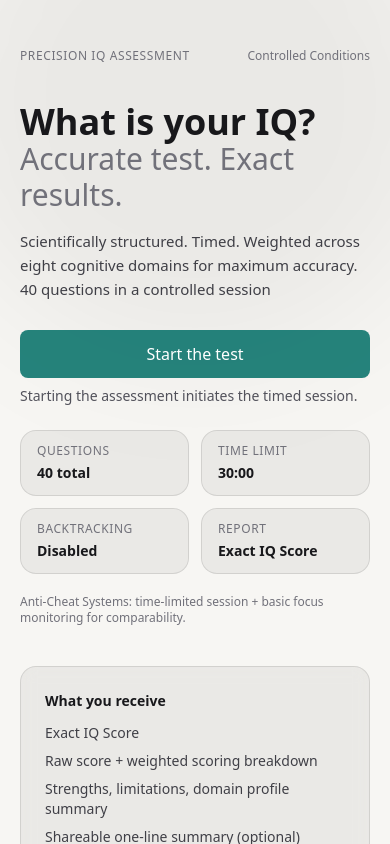
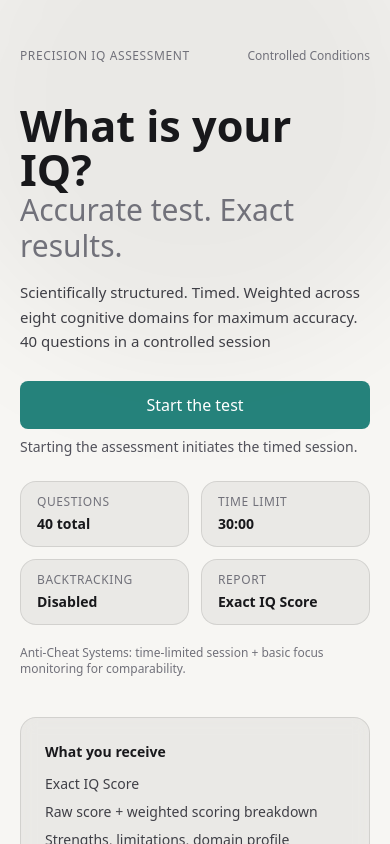
Before and after one commit to rickey88-rgb/iq-test-ny, a Next.js app: page / in a window 390 px wide. Shown: the top 844 px of the page. Built offline with nearby package versions, Linux system fonts and the light colour scheme; no server answers.

Commit message:
Increase mobile hero headline size

```diff
--- a/app/page.tsx
+++ b/app/page.tsx
@@ -35,9 +35,9 @@ export default function HomePage() {
         {/* Hero */}
         <section className="mt-10 md:mt-14">
           <div className="max-w-[900px]">
-            <h1 className="mt-4 text-4xl md:text-6xl font-semibold leading-[1.02]">
-  What is your IQ?{" "}
-  <span className="block md:inline text-zinc-500 text-3xl md:text-5xl font-normal">
+           <h1 className="mt-4 text-[2.7rem] md:text-6xl font-semibold leading-[1.02]">
+  What is your IQ?
+  <span className="block text-zinc-500 text-3xl md:text-5xl font-normal">
     Accurate test. Exact results.
   </span>
 </h1>
```
